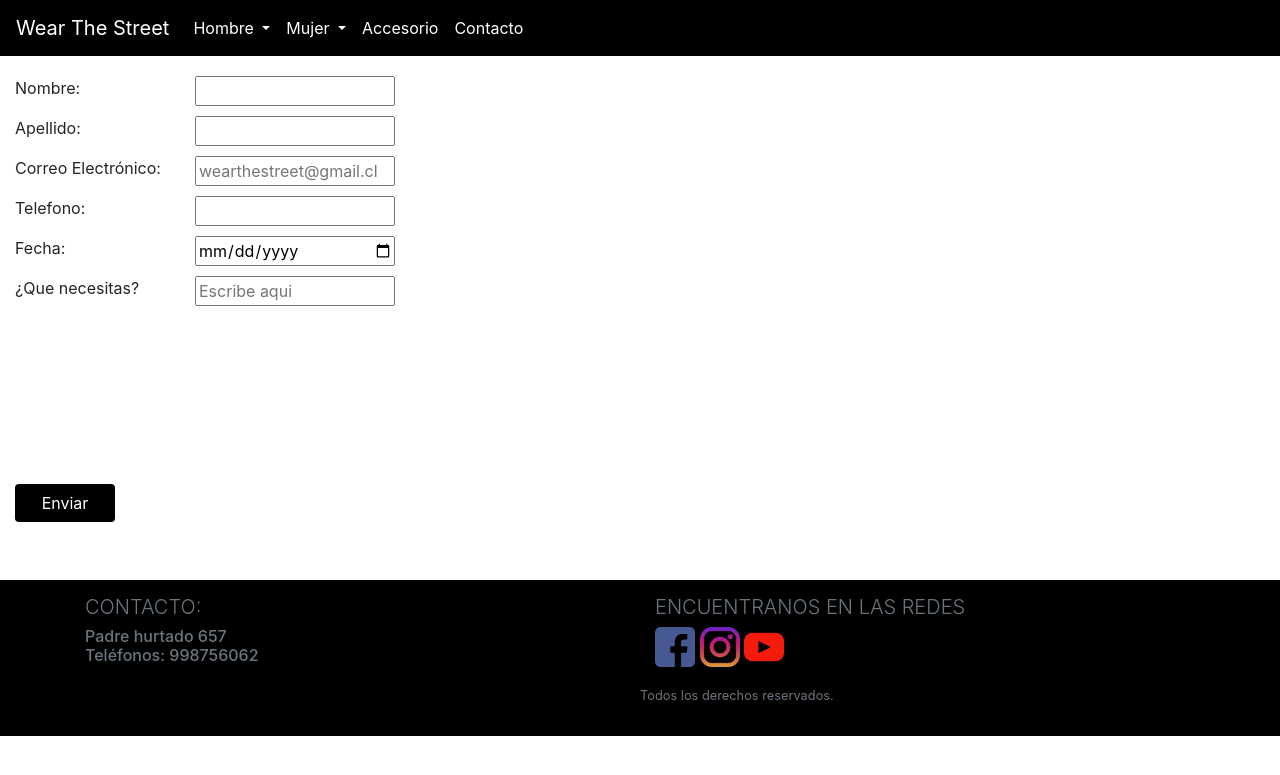
After one commit to KevinHuentemilla/Fase2UlloaNavarroHuentemilla006D, a Django app: page /catalogo/contacto/ in a window 1280 px wide. The commit adds this page. Shown: the top 775 px of the page. Run offline with Django 3.2, Linux system fonts and the light colour scheme; some libraries are stand-ins or nearby versions.

Commit message:
WearTheStreet:Implementando Test

```diff
--- a/weaarthestreet/catalogo/templates/base_generic.html
+++ b/weaarthestreet/catalogo/templates/base_generic.html
@@ -53,7 +53,7 @@
           <a class="nav-link alerta" href="{% url 'accesorios' %}" id="P">Accesorio</a>
         </li>
         <li class="nav-item">
-          <a class="nav-link alerta" href="contacto.html" id="P">Contacto</a>
+          <a class="nav-link alerta" href="{% url 'contacto' %}" id="P">Contacto</a>
         </li>
       </ul>
     </div>
--- /dev/null
+++ b/weaarthestreet/catalogo/templates/contacto.html
@@ -0,0 +1,72 @@
+{% extends "base_generic.html" %}
+
+{% block content %}
+<!DOCTYPE html>
+<html lang="en">
+    <head>
+        <meta charset="utf-8">
+    <meta name="viewport" content="width=device-width, initial-scale=1, shrink-to-fit=no">
+
+    {% load static %}
+    </head>
+    <body>
+        <div class="container-fluid" style="padding-top: 20px;">
+            <form id="gg" action="index.html" id="formulario">
+              <label>Nombre:</label>
+              <input type="text" name="nombre" minlength="2">
+
+              <label>Apellido: </label>
+              <input type="text" name="apellido" minlength="2">
+
+              <label>Correo Electrónico: </label>
+              <input type="text" name="email" required placeholder="wearthestreet@gmail.cl">
+
+              <label>Telefono: </label>
+              <input type="text" name="fono" minlength="9" required>
+
+              <label>Fecha: </label>
+              <input type="date" name="fecha" min="2020-01-01" required>
+
+              <label>¿Que necesitas?</label>
+              <input type="text" name="opinion" placeholder="Escribe aqui">
+
+
+
+            </form>
+          </div>
+
+          <div class="container-fluid">
+              <div>
+
+                  <br>
+                  <br>
+                  <br>
+                  <br>
+                  <br>
+                  <br>
+                  <br>
+                  <br>
+                  <br>
+                  <br>
+
+                  <br>
+                  <br>
+                  <br>
+                  <br>
+                  <br>
+                  <br>
+                  <br>
+                  <button class="btn btn" id="oso">Enviar</button>
+                  <br>
+                  <br>
+                  <br>
+
+
+
+
+
+              </div>
+          </div>
+    </body>
+</html>
+{% endblock %}
--- a/weaarthestreet/catalogo/urls.py
+++ b/weaarthestreet/catalogo/urls.py
@@ -7,7 +7,8 @@ urlpatterns = [
         path('ropa_hombre/', views.ropa_hombre, name='ropa_hombre'),
         path('zapatilla_hombre/', views.zapatilla_hombre, name='zapatilla_hombre'),
         path('zapatilla_mujer/', views.zapatilla_mujer, name='zapatilla_mujer'),
-        path('accesorios', views.accesorios, name='accesorios'),
+        path('accesorios/', views.accesorios, name='accesorios'),
+        path('contacto/', views.contacto, name='contacto'),
         path('gg/<int:pk>', views.ProductoDetalles.as_view(), name='producto-detalles')
 
 ]
```
Also changed, not shown: weaarthestreet/catalogo/test/test_models.py (added, +33 -0 lines), weaarthestreet/catalogo/test/__init__.py (added), weaarthestreet/db.sqlite3.
